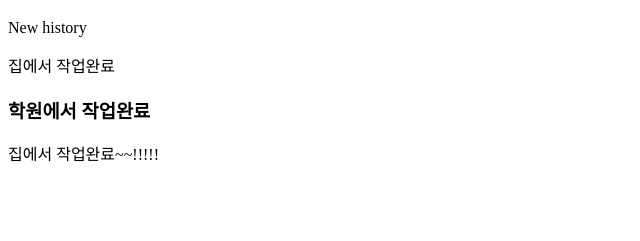
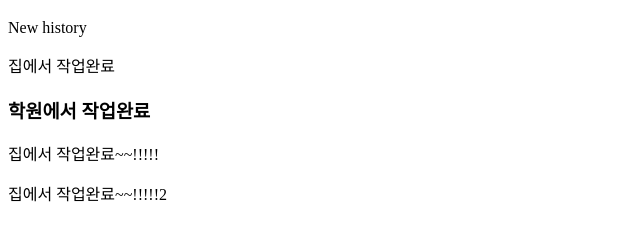
Before and after one commit to sjcelinehong/git-test-251016-new, a plain HTML site: page index.html in a window 1280 px wide. Shown: the part 61-302 px from the top of the page, without its empty margins (0-640 px from the left). Drawn offline with Linux system fonts and the light colour scheme.

Commit message:
home_finish

```diff
--- a/index.html
+++ b/index.html
@@ -11,5 +11,6 @@
     <p>집에서 작업완료</p>
     <h3>학원에서 작업완료</h3>
     <p>집에서 작업완료~~!!!!!</p>
+    <p>집에서 작업완료~~!!!!!2</p>
 </body>
 </html>
```
